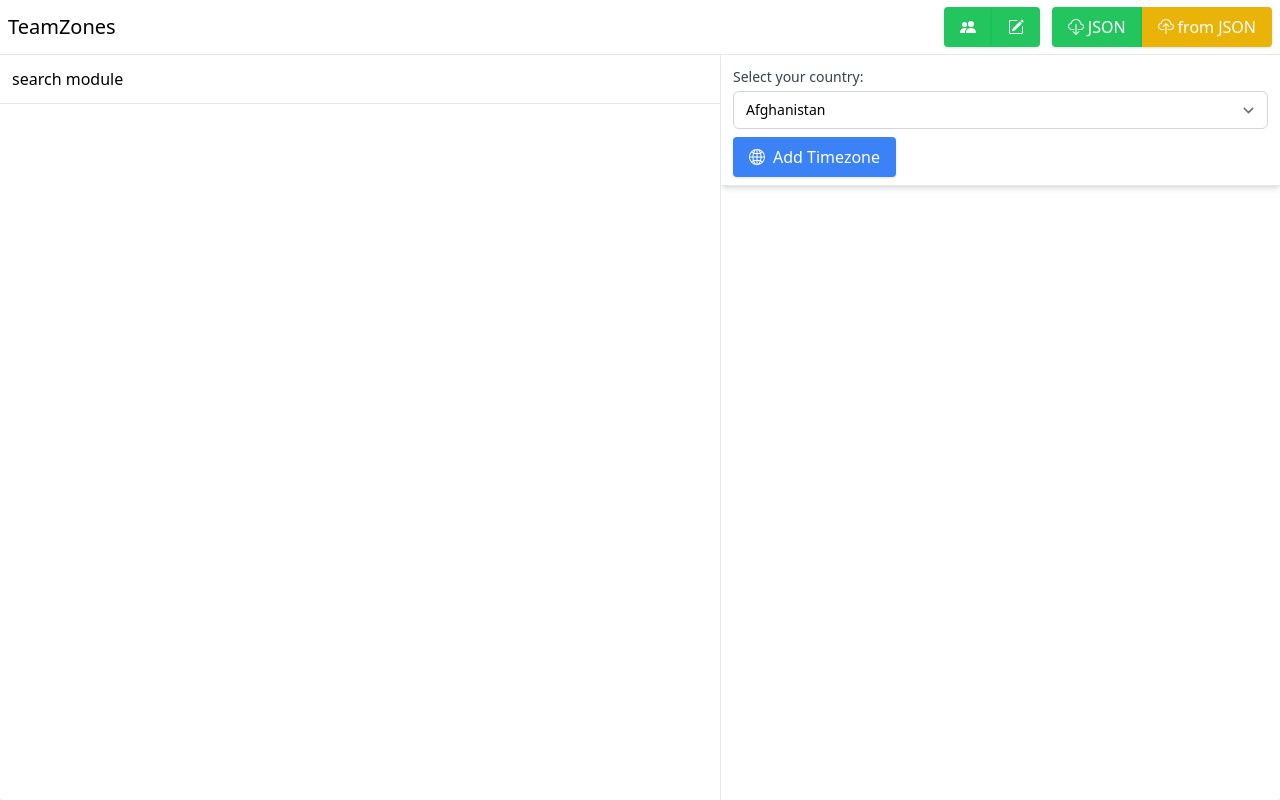
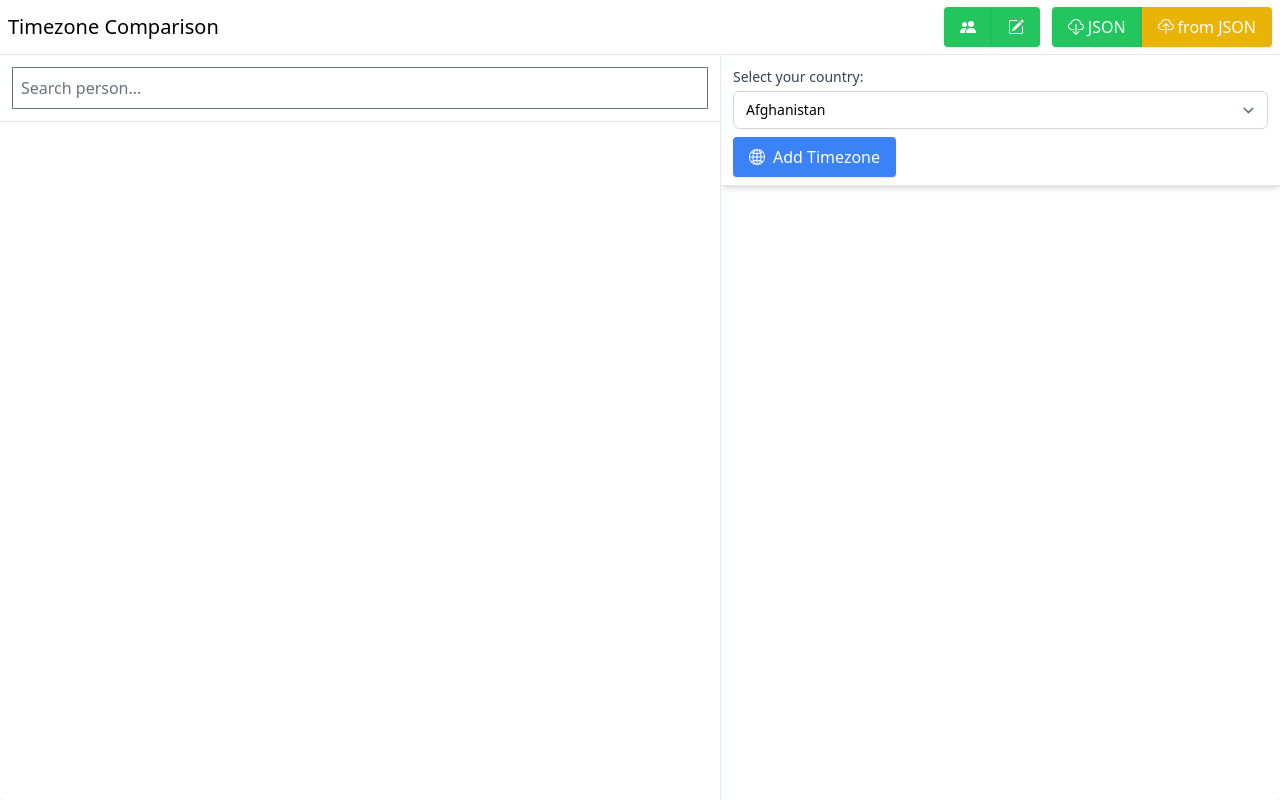
Before and after one commit to cromozooom/TeamZones, a website: page incex.html in a window 1280 px wide. Drawn offline with nearby package versions, Linux system fonts and the light colour scheme.

Commit message:
update search (#1)

```diff
--- a/incex.html
+++ b/incex.html
@@ -23,7 +23,7 @@
       <div class="flex flex-col h-full">
         <div class="border-b flex justify-between h-[55px] items-center">
           <div class="ps-2">
-            <h1 class="text-xl">TeamZones</h1>
+            <h1 class="text-xl">Timezone Comparison</h1>
           </div>
           <!-- Buttons for Export/Import -->
           <div class="flex flex-wrap gap-3 pe-2">
@@ -124,7 +124,16 @@
         <div class="grow overflow-hidden">
           <div class="flex h-main-area-height">
             <div class="w-full">
-              <div class="border-b p-3">search module</div>
+              <div class="border-b p-3">
+                <!-- Search Module -->
+                <input
+                  type="text"
+                  placeholder="Search person..."
+                  class="border p-2 w-full"
+                  x-model="searchQuery"
+                  @input="filterTimezones()"
+                />
+              </div>
               <template x-for="(tz, index) in additionalTimezones" :key="index">
                 <div class="flex">
                   <div
@@ -439,6 +448,7 @@
         return {
           showPersons: true,
           editMode: false,
+          searchQuery: "",
           countries: [],
           selectedCountry: "",
           mainTimezone: "",
@@ -585,6 +595,18 @@
             this.additionalTimezones[tzIndex].people.splice(personIndex, 1);
             this.saveToLocalStorage();
           },
+          filterTimezones() {
+            const query = this.searchQuery.toLowerCase();
+            this.additionalTimezones.forEach((tz, index) => {
+              if (index === 0) {
+                tz.visible = true; // Ensure the first timezone is always visible
+              } else {
+                tz.visible = tz.people.some((person) =>
+                  person.name.toLowerCase().includes(query)
+                );
+              }
+            });
+          },
           saveToLocalStorage() {
             const data = {
               showPersons: this.showPersons,
```
